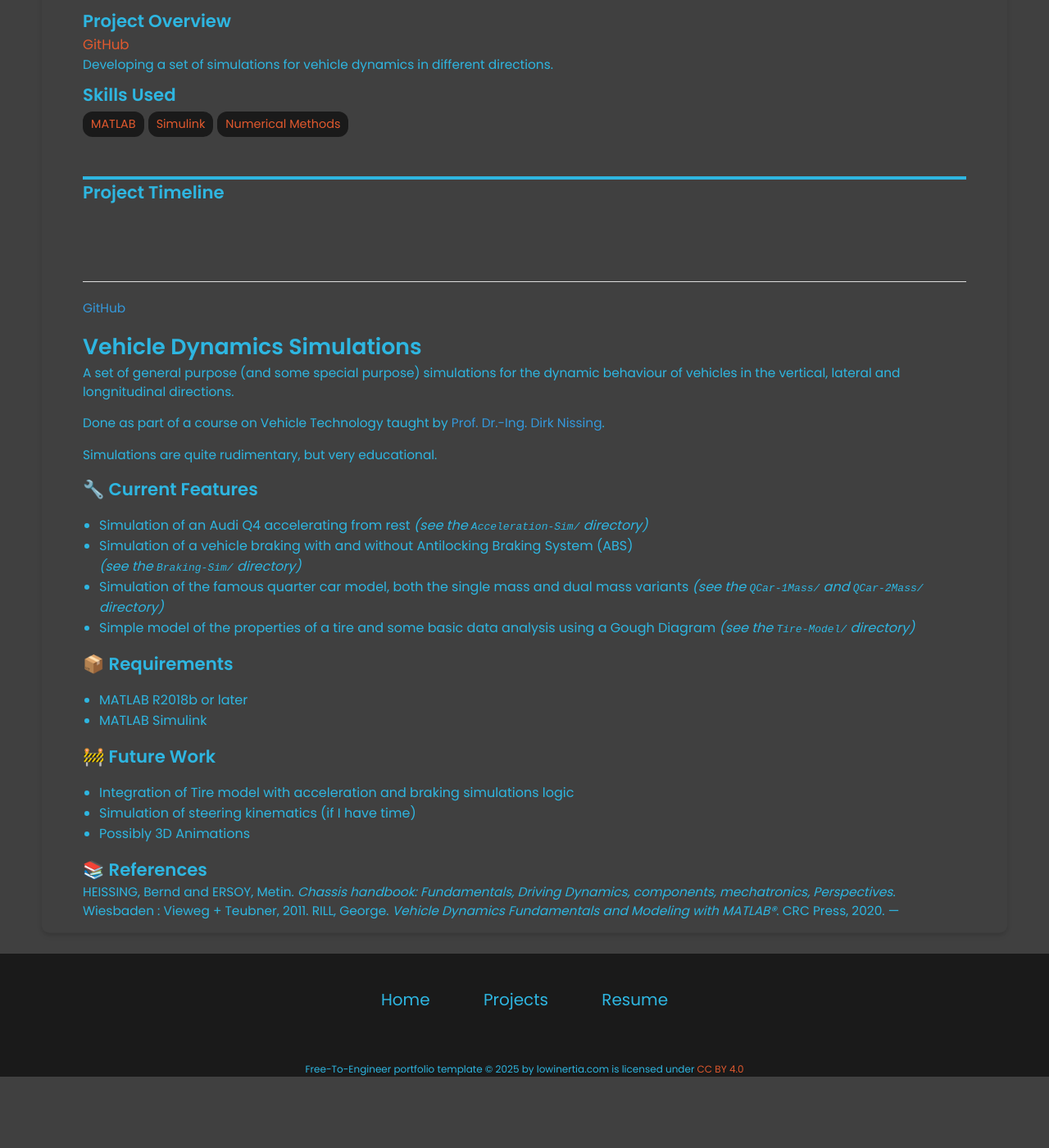
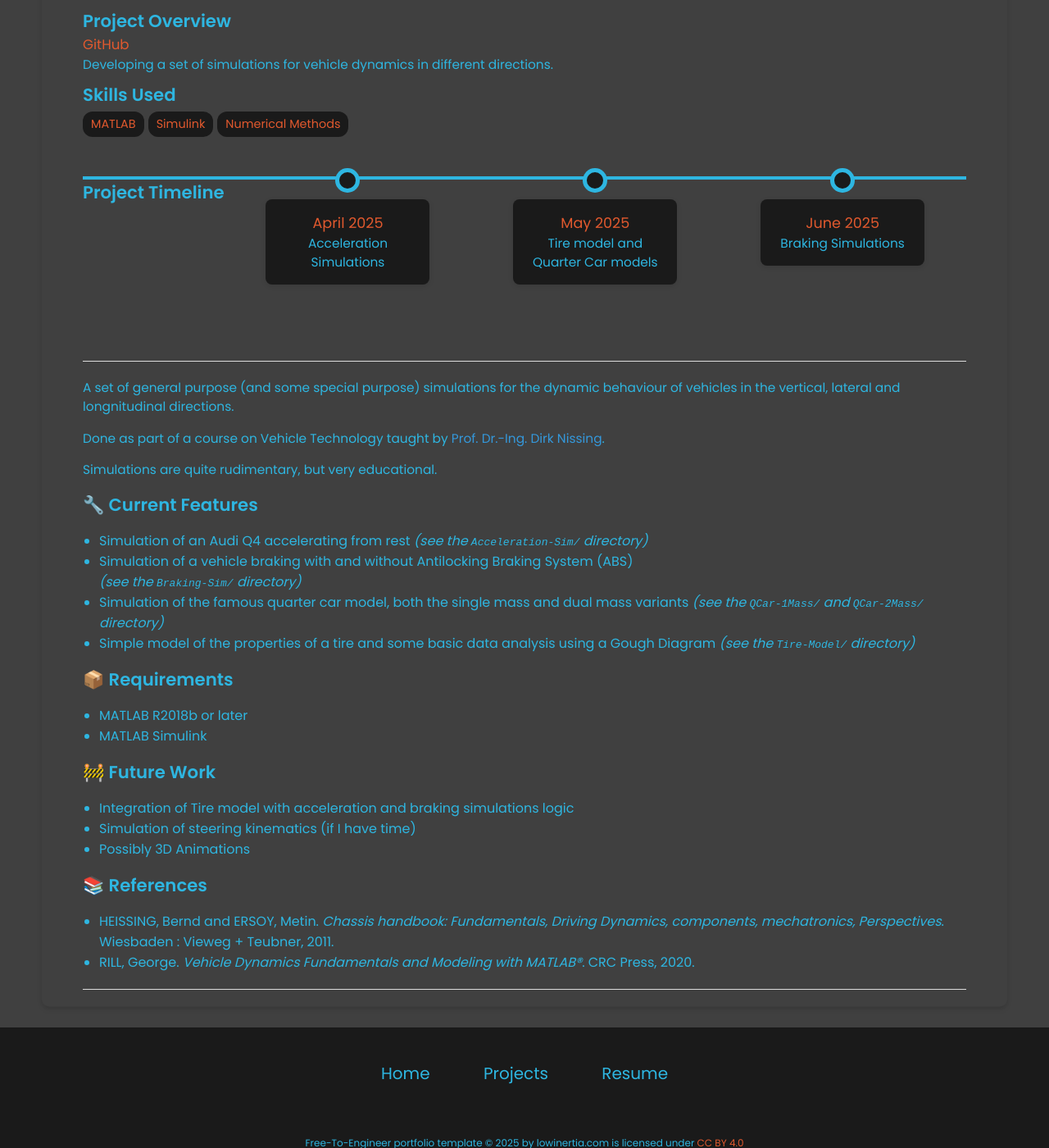
Before and after one commit to jcchincheong-bb/jcchincheong-bb.github.io, a Jekyll site: the page built from _projects/vehicle-simulations/index.md, in a window 1280 px wide and 1400 px high, scrolled down 547 px. Shown: the whole window at 82% size. Built offline with Jekyll 4.4.1, drawn with Linux system fonts in a browser that asks for light colours; before the commit the page ends 1860 px from its top, so only the background shows below that.

Commit message:
Project timelines + github
Adding basic timelines to the projects and adding the github links to the new property in summary

```diff
--- a/_layouts/post.html
+++ b/_layouts/post.html
@@ -35,7 +35,6 @@ layout: wrapper
             <li class="timeline-item">
                 <div class="timeline-content">
                     <h3>{{ time }}</h3>
-                    <br>
                     <p>{{ item }}</p>
                 </div>
             </li>
--- a/_projects/vehicle-simulations/index.md
+++ b/_projects/vehicle-simulations/index.md
@@ -2,17 +2,19 @@
 layout: post
 title:  Vehicle Dynamics Simulations
 description: Developing a set of simulations for vehicle dynamics in different directions.
+github: https://github.com/jcchincheong-bb/Vehicle-Dynamics-Simulations)
 skills:
   - MATLAB
   - Simulink
   - Numerical Methods
 main-image: /ABS-control.png
+timeline:
+  - April 2025|Acceleration Simulations
+  - May 2025|Tire model and Quarter Car models
+  - June 2025|Braking Simulations
 ---
 
 ---
-[GitHub](https://github.com/jcchincheong-bb/Vehicle-Dynamics-Simulations)
-
-# Vehicle Dynamics Simulations
 A set of general purpose (and some special purpose) simulations for the dynamic behaviour of vehicles in the vertical, lateral and longnitudinal directions.
 
 Done as part of a course on Vehicle Technology taught by [Prof. Dr.-Ing. Dirk Nissing](https://www.hochschule-rhein-waal.de/en/user/7413).
@@ -39,6 +41,7 @@ Simulations are quite rudimentary, but very educational.
 - Possibly 3D Animations
 
 ## 📚 References
-HEISSING, Bernd and ERSOY, Metin. *Chassis handbook: Fundamentals, Driving Dynamics, components, mechatronics, Perspectives*. Wiesbaden : Vieweg + Teubner, 2011.
-RILL, George. *Vehicle Dynamics Fundamentals and Modeling with MATLAB®*. CRC Press, 2020.
+- HEISSING, Bernd and ERSOY, Metin. *Chassis handbook: Fundamentals, Driving Dynamics, components, mechatronics, Perspectives*. Wiesbaden : Vieweg + Teubner, 2011.
+- RILL, George. *Vehicle Dynamics Fundamentals and Modeling with MATLAB®*. CRC Press, 2020.
+
 ---
```
Also changed, not shown: _projects/autonomous-robot-simulations/index.md (+6 -3 lines), _projects/interpolation-calculator/index.md (+6 -2 lines), _projects/mbd-simulations/index.md (+1 -2 lines), _projects/robotic-arm-simulations/index.md (+4 -2 lines).
